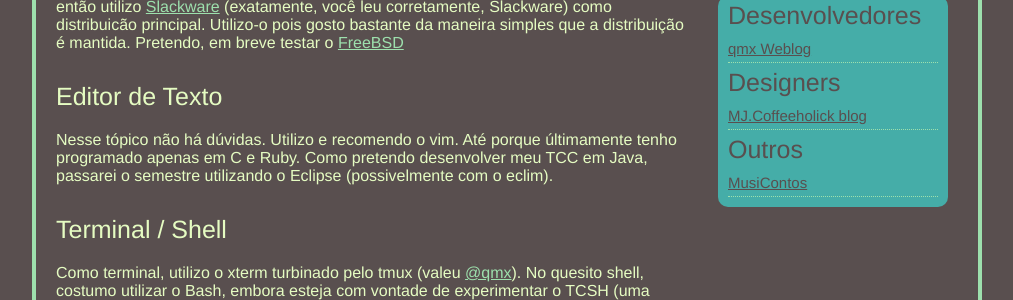
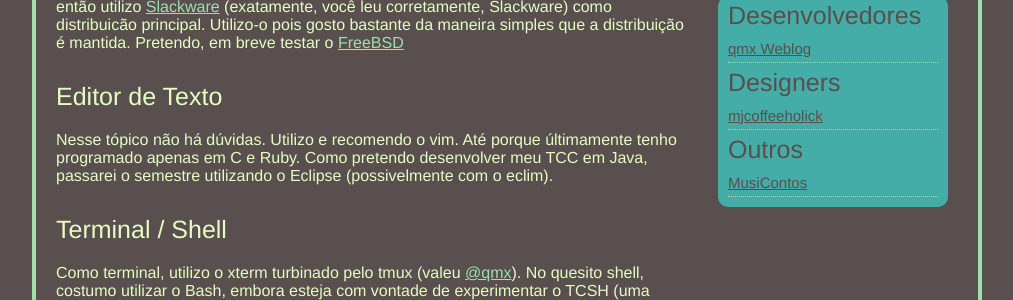
Before and after one commit to bbcoimbra/bbcoimbra.github.com, a Jekyll site: the page built from index.html, in a window 1280 px wide. Shown: the part 493-793 px from the top of the page, without its empty margins (133-1146 px from the left). Built offline with Jekyll 4.4.1, drawn with Linux system fonts in a browser that asks for light colours; Markdown is read by kramdown in place of the engine named in the settings; a script that is not in the unit is left out.

Commit message:
correção no link

```diff
--- a/_layouts/default.html
+++ b/_layouts/default.html
@@ -54,7 +54,7 @@
 						</ul>
 						<h1>Designers</h1>
 						<ul>
-							<li><a href='http://mjcoffeeholick.com/'>MJ.Coffeeholick blog</a></li>
+							<li><a href='http://incensoouroemirra.tumblr.com/'>mjcoffeeholick</a></li>
 						</ul>
 						<h1>Outros</h1>
 						<ul>
```
